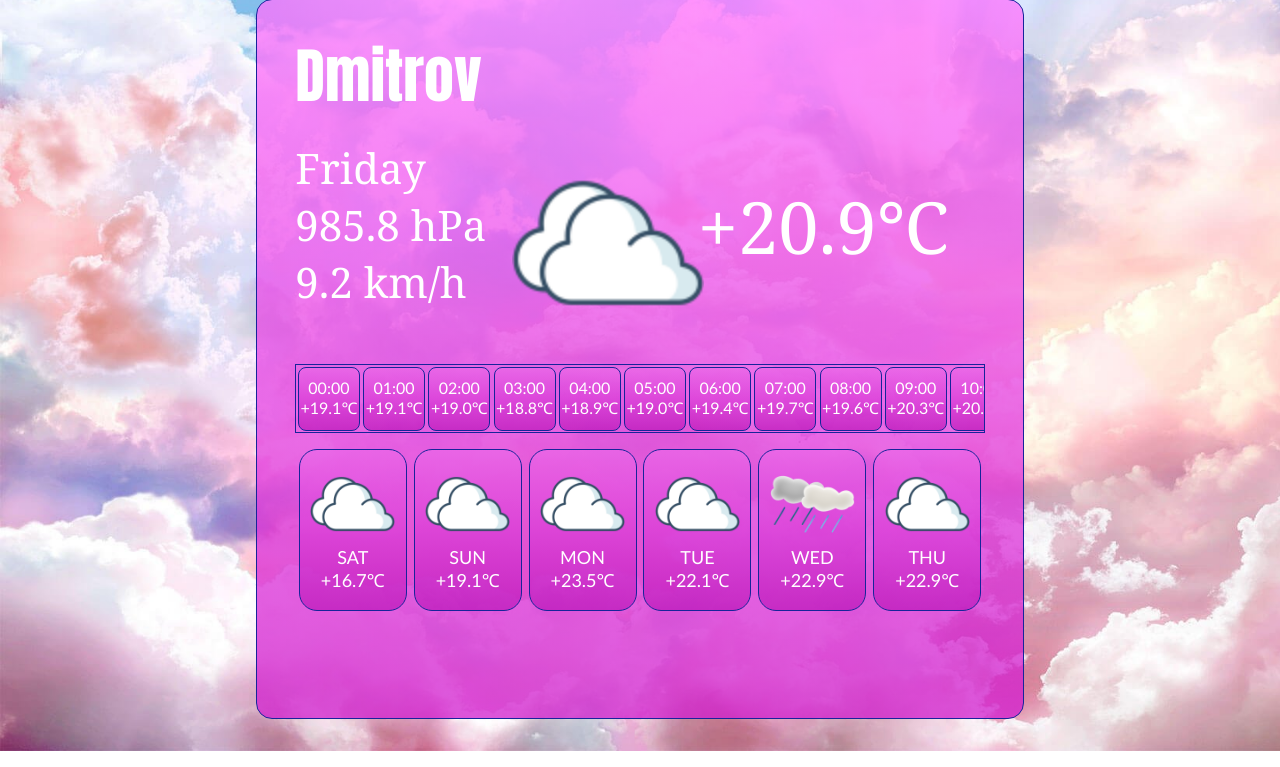
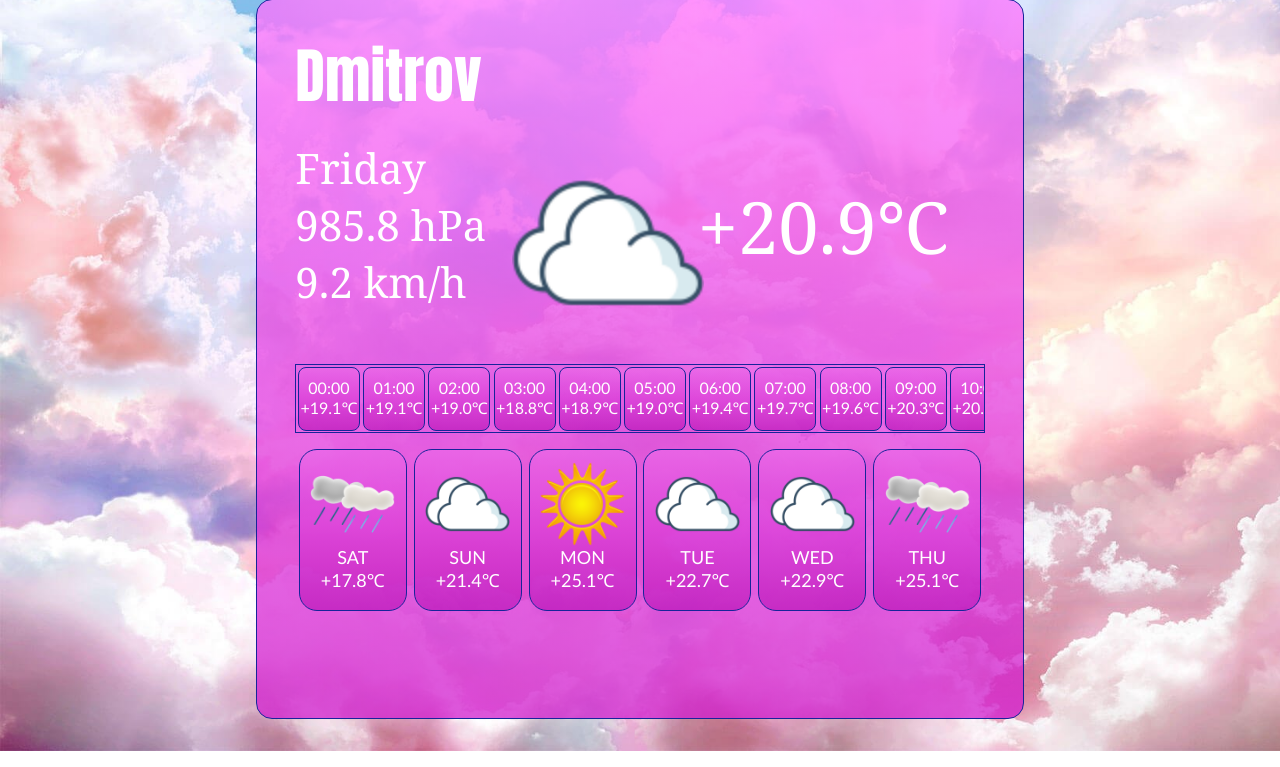
Before and after one commit to RidrigBung/Weather-checker, a Flask app: page / in a window 1280 px wide. Shown: the part 33-800 px from the top of the page. Run offline with Flask 3, Linux system fonts and the light colour scheme.

Commit message:
rest-of-week теперь выводит максимальную темп.

```diff
--- a/app.py
+++ b/app.py
@@ -1,5 +1,5 @@
 from flask import Flask, render_template
-from get_weather_list import data_list, current_data
+from get_weather_list import data_list, current_data, max_temps
 from get_weather_json import city
 
 app = Flask(__name__)
@@ -8,7 +8,7 @@ app = Flask(__name__)
 @app.route("/")
 @app.route("/index/")
 def index():
-    return render_template('index.html', city=city["name"], data_list=data_list, current_data=current_data)
+    return render_template('index.html', city=city["name"], data_list=data_list, current_data=current_data, max_temps=max_temps)
 
 
 if __name__ == "__main__":
--- a/templates/index.html
+++ b/templates/index.html
@@ -49,20 +49,20 @@
         <div class="rest-of-week">
           {% for i in range(1, 7) -%}
           <div class="day-of-week">
-            {% if data_list[i][4] == "0" -%}
+            {% if data_list[i * 24][4] == "0" -%}
             <img src="/static/images/weather0.png" alt="Weather icon" />
-            {% elif data_list[i][4] == "1" -%}
+            {% elif data_list[i * 24][4] == "1" -%}
             <img src="/static/images/weather1.png" alt="Weather icon" />
-            {% elif data_list[i][4] == "2" -%}
+            {% elif data_list[i * 24][4] == "2" -%}
             <img src="/static/images/weather2.png" alt="Weather icon" />
             {% else -%}
             <img src="/static/images/weather3.png" alt="Weather icon" />
             {% endif -%}
             <div>
-              <p class="data1">{{ data_list[i * 24 + 12][1][:3].upper() }}</p>
+              <p class="data1">{{ data_list[i * 24][1][:3].upper() }}</p>
               <p class="data2">
-                {% if data_list[i * 24 + 12][3] > 0 -%}+{% endif -%}{{
-                data_list[i * 24 + 12][3] }}℃
+                {% if max_temps[i - 1] > 0 -%}+{% endif -%}{{ max_temps[i - 1]
+                }}℃
               </p>
             </div>
           </div>
--- a/weather_data/weather 2023-07-28.json
+++ b/weather_data/weather 2023-07-28.json
@@ -1,6 +1,6 @@
 {
     "elevation": 159.0,
-    "generationtime_ms": 0.6870031356811523,
+    "generationtime_ms": 0.6290674209594727,
     "hourly": {
         "precipitation_probability": [
             90,
```
Also changed, not shown: get_weather_list.py (+11 -0 lines).
